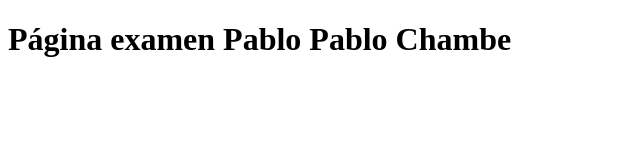
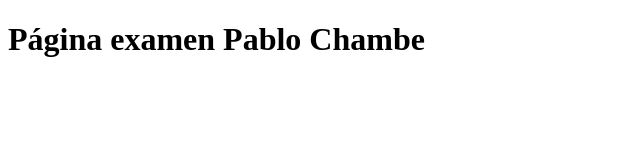
Before and after one commit to pabchatol/SMEAGOL, a plain HTML site: page index.html in a window 1280 px wide. Shown: the whole page, without its empty margins (0-640 px from the left). Drawn offline with Linux system fonts and the light colour scheme.

Commit message:
segundo commit

```diff
--- a/index.html
+++ b/index.html
@@ -7,6 +7,6 @@
     <title>PabloChambe</title>
 </head>
 <body>
-    <h1>Página examen Pablo Pablo Chambe</h1>
+    <h1>Página examen Pablo Chambe</h1>
 </body>
 </html>
```
